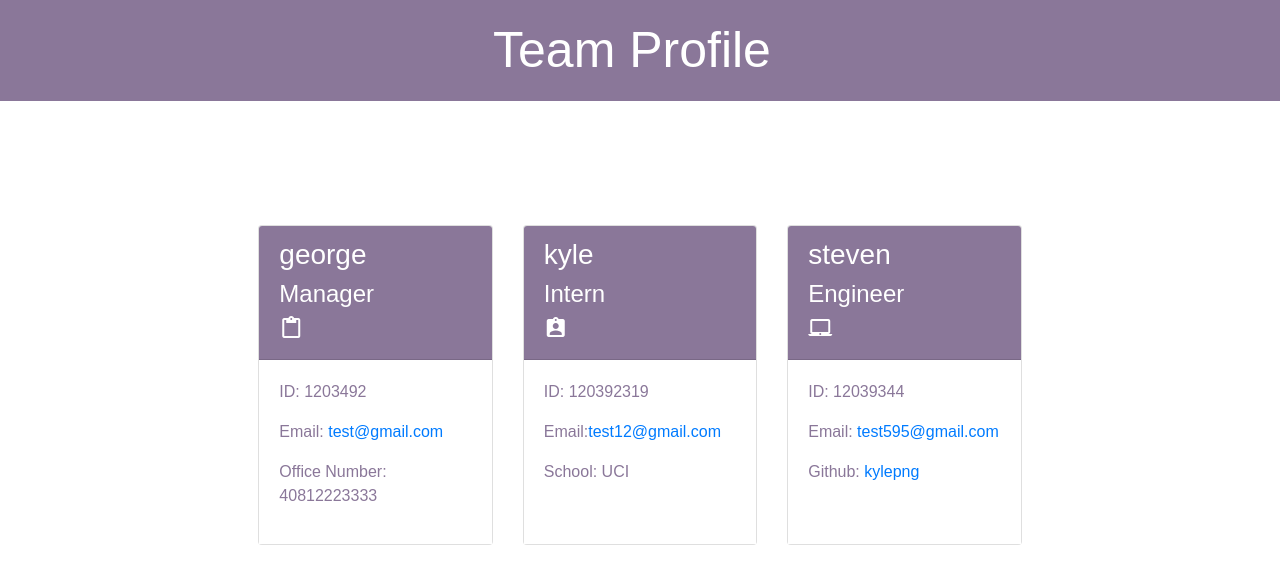
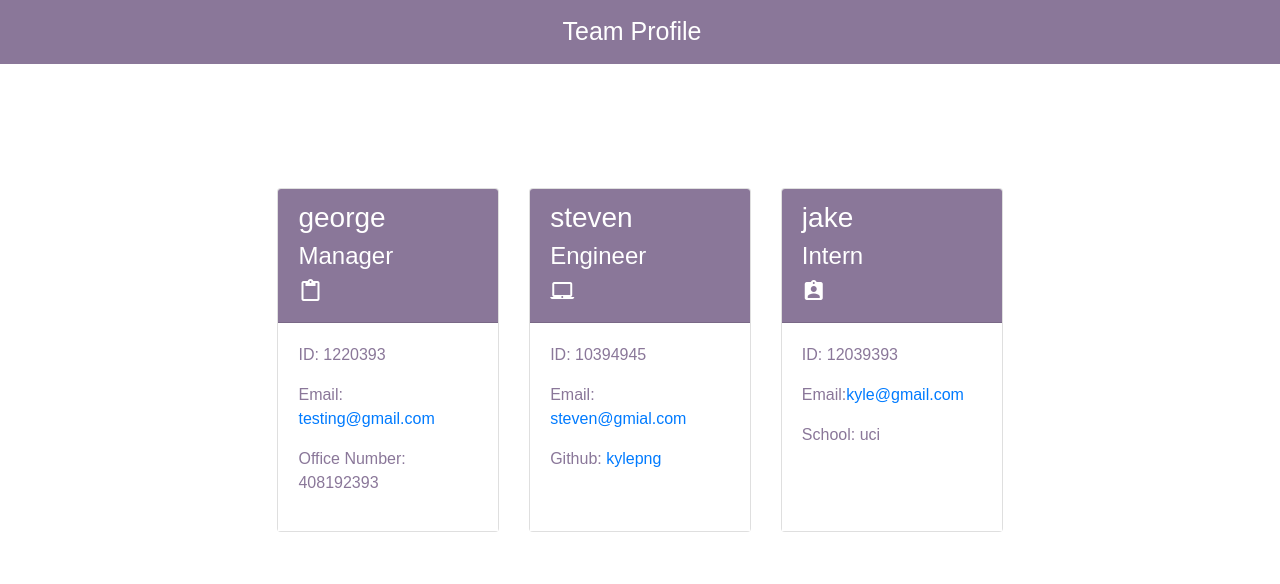
Before and after one commit to kylepng/team-profile-generator, a website: page dist/index.html in a window 1280 px wide. Drawn offline with nearby package versions, Linux system fonts and the light colour scheme.

Commit message:
added screencastify file

```diff
--- a/dist/index.html
+++ b/dist/index.html
@@ -30,28 +30,13 @@
             </div>
 
             <div class="card-body">
-                <p class="id">ID: 1203492</p>
-                <p class="email">Email: <a href="mailto:test@gmail.com">test@gmail.com</a></p>
-                <p class="office">Office Number: 40812223333</p>
+                <p class="id">ID: 1220393</p>
+                <p class="email">Email: <a href="mailto:testing@gmail.com">testing@gmail.com</a></p>
+                <p class="office">Office Number: 408192393</p>
             </div>
 
         </div>
     </div>
-
-    <div class="col-4 mt-4">
-        <div class="card h-100">
-            <div class="card-header">
-                <h3>kyle</h3>
-                <h4>Intern</h4><i class="material-icons">assignment_ind</i>
-            </div>
-
-            <div class="card-body">
-                <p class="id">ID: 120392319</p>
-                <p class="email">Email:<a href="mailto:test12@gmail.com">test12@gmail.com</a></p>
-                <p class="school">School: UCI </p>
-            </div>
-    </div>
-</div>
 
     <div class="col-4 mt-4">
         <div class="card h-100">
@@ -61,13 +46,28 @@
             </div>
 
             <div class="card-body">
-                <p class="id">ID: 12039344</p>
-                <p class="email">Email: <a href="mailto:test595@gmail.com">test595@gmail.com</a></p>
+                <p class="id">ID: 10394945</p>
+                <p class="email">Email: <a href="mailto:steven@gmial.com">steven@gmial.com</a></p>
                 <p class="github">Github: <a href="https://github.com/kylepng">kylepng</a></p>
             </div>
 
         </div>
     </div>
+
+    <div class="col-4 mt-4">
+        <div class="card h-100">
+            <div class="card-header">
+                <h3>jake</h3>
+                <h4>Intern</h4><i class="material-icons">assignment_ind</i>
+            </div>
+
+            <div class="card-body">
+                <p class="id">ID: 12039393</p>
+                <p class="email">Email:<a href="mailto:kyle@gmail.com">kyle@gmail.com</a></p>
+                <p class="school">School: uci</p>
+            </div>
+    </div>
+</div>
 
               </div>
           </div>
--- a/dist/style.css
+++ b/dist/style.css
@@ -14,11 +14,11 @@ body {
 #navbar {
     background-color: var(--primary);
     color: var(--secondary);
-    font-size: 50px;
+    font-size: 25px;
 }
 
 .navbar-brand {
-    font-size: 50px;
+    font-size: 25px;
 }
 
 
```
Also changed, not shown: package.json (+4 -4 lines), README.md, assets/image/samplepage.png (deleted), assets/image/videoimg.png (deleted).
